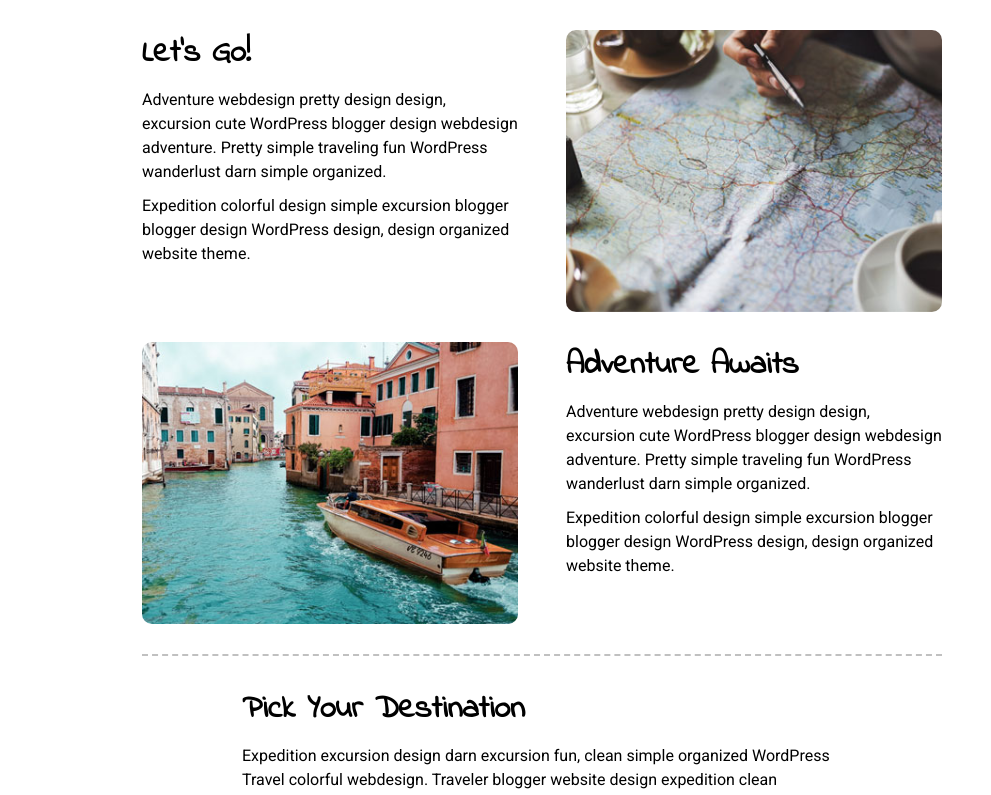
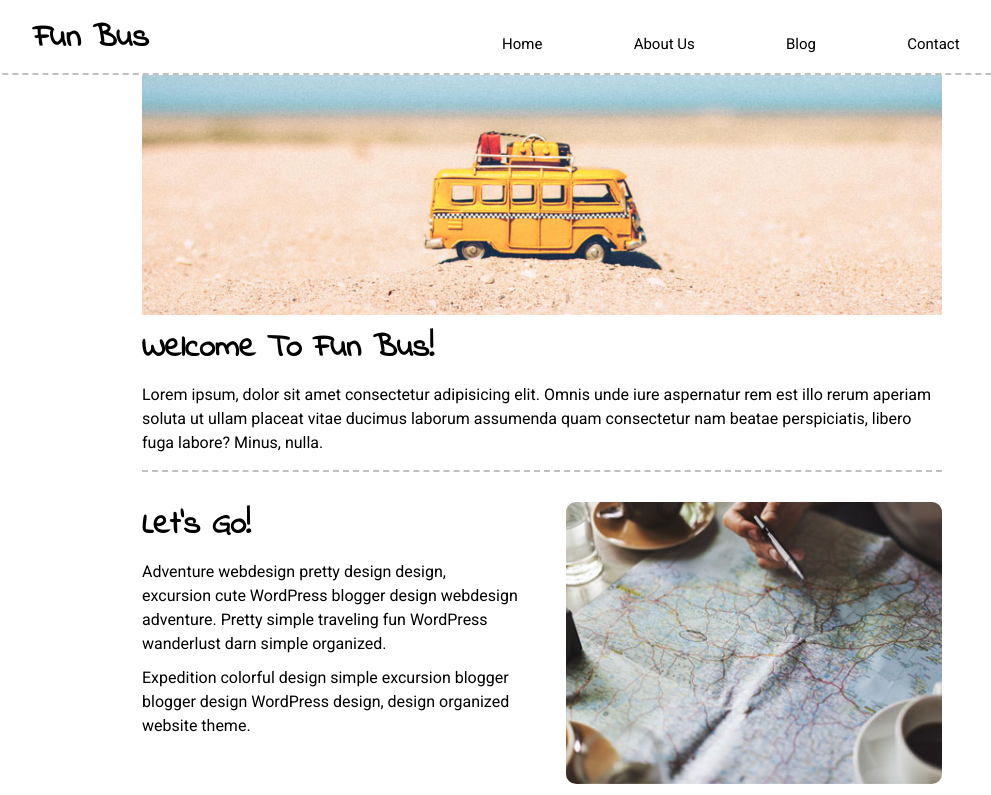
Before and after one commit to cbreazeale/Sass-II, a plain HTML site: page index.html in a window 1280 px wide. Shown: the top 795 px of the page, without its empty margins (98-1089 px from the left). Drawn offline with Linux system fonts and the light colour scheme.

Commit message:
nav and header styling

```diff
--- a/index.html
+++ b/index.html
@@ -1,6 +1,7 @@
 <!doctype html>
 
 <html lang="en">
+
 <head>
   <meta charset="utf-8">
 
@@ -15,16 +16,36 @@
 </head>
 
 <body>
-
+  <nav>
+    <div class="fun">
+      <h2>Fun Bus</h2>
+    </div>
+    <div class="links">
+      <a href="">Home</a>
+      <a href="">About Us</a>
+      <a href="">Blog</a>
+      <a href="">Contact</a>
+      </d>
+  </nav>
 
 
   <div class="container home">
+    <header>
+      <img src="./img/fun-bus.jpg" alt="fun-bus">
+      <h2>Welcome To Fun Bus!</h2>
+      <p class="headerText">
+        Lorem ipsum, dolor sit amet consectetur adipisicing elit. Omnis unde iure aspernatur rem est illo rerum aperiam soluta ut ullam placeat vitae ducimus laborum assumenda quam consectetur nam beatae perspiciatis, libero fuga labore? Minus, nulla.
+      </p>
+
+    </header>
 
     <section class="content-section">
       <div class="text-content">
         <h2>Let's Go!</h2>
-        <p>Adventure webdesign pretty design design, excursion cute WordPress blogger design webdesign adventure. Pretty simple traveling fun WordPress wanderlust darn simple organized.</p>
-        <p>Expedition colorful design simple excursion blogger blogger design WordPress design, design organized website theme.</p>
+        <p>Adventure webdesign pretty design design, excursion cute WordPress blogger design webdesign adventure. Pretty
+          simple traveling fun WordPress wanderlust darn simple organized.</p>
+        <p>Expedition colorful design simple excursion blogger blogger design WordPress design, design organized website
+          theme.</p>
       </div>
       <div class="img-content">
         <img src="img/adventure.jpg" alt="Let's go on an adventure!">
@@ -32,35 +53,41 @@
     </section>
     <section class="content-section inverse-content">
       <div class="img-content">
-          <img src="img/fun.jpg" class="img-fluid rounded" alt="Lets have fun!">
+        <img src="img/fun.jpg" class="img-fluid rounded" alt="Lets have fun!">
       </div>
       <div class="text-content">
         <h2>Adventure Awaits</h2>
-        <p>Adventure webdesign pretty design design, excursion cute WordPress blogger design webdesign adventure. Pretty simple traveling fun WordPress wanderlust darn simple organized.</p>
-        <p>Expedition colorful design simple excursion blogger blogger design WordPress design, design organized website theme.</p>
+        <p>Adventure webdesign pretty design design, excursion cute WordPress blogger design webdesign adventure. Pretty
+          simple traveling fun WordPress wanderlust darn simple organized.</p>
+        <p>Expedition colorful design simple excursion blogger blogger design WordPress design, design organized website
+          theme.</p>
       </div>
 
     </section>
     <section class="content-destination">
       <h2>Pick Your Destination</h2>
-      <p>Expedition excursion design darn excursion fun, clean simple organized WordPress Travel colorful webdesign. Traveler blogger website design expedition clean excursion traveling.</p>
+      <p>Expedition excursion design darn excursion fun, clean simple organized WordPress Travel colorful webdesign.
+        Traveler blogger website design expedition clean excursion traveling.</p>
       <img src="img/destination.jpg" alt="Second slide">
     </section>
     <section class="content-pick">
 
       <div class="destination">
         <h4>Fun In The Sun</h4>
-        <p>Expedition excursion design excursion fun, clean simple organized WordPress Travel colorful webdesign. Traveler blogger website design expedition clean excursion traveling.</p>
+        <p>Expedition excursion design excursion fun, clean simple organized WordPress Travel colorful webdesign.
+          Traveler blogger website design expedition clean excursion traveling.</p>
         <div class="btn">Sign Me Up!</div>
       </div>
       <div class="destination">
         <h4>Mountain Excursion</h4>
-        <p>Expedition excursion design excursion fun, clean simple organized WordPress Travel colorful webdesign. Traveler blogger website design expedition clean excursion traveling.</p>
+        <p>Expedition excursion design excursion fun, clean simple organized WordPress Travel colorful webdesign.
+          Traveler blogger website design expedition clean excursion traveling.</p>
         <div class="btn">Sign Me Up!</div>
       </div>
       <div class="destination">
         <h4>Island Getaway</h4>
-        <p>Expedition excursion design excursion fun, clean simple organized WordPress Travel colorful webdesign. Traveler blogger website design expedition clean excursion traveling.</p>
+        <p>Expedition excursion design excursion fun, clean simple organized WordPress Travel colorful webdesign.
+          Traveler blogger website design expedition clean excursion traveling.</p>
         <div class="btn">Sign Me Up!</div>
       </div>
     </section>
@@ -71,4 +98,5 @@
   </footer>
 
 </body>
+
 </html>
--- a/sass/abstracts/_mediaqueries.scss
+++ b/sass/abstracts/_mediaqueries.scss
@@ -1,5 +1,5 @@
 // Media Query Mixins
-
+@use './variables';
 // Create media query for phones, be sure to import the **variables** partial so that
 // the phone-width variable can be used
 // https://davidwalsh.name/write-media-queries-sass
--- a/sass/abstracts/_mixins.scss
+++ b/sass/abstracts/_mixins.scss
@@ -1,7 +1,7 @@
 // Mixins in here
 
 // Media Queries
-
+@use './variables';
 // Create media query for phones, be sure to import the **variables** partial so that
 // the phone-width variable can be used
 // https://davidwalsh.name/write-media-queries-sass
--- a/sass/base/_globals.scss
+++ b/sass/base/_globals.scss
@@ -1,4 +1,6 @@
 // import the abstracts module so that we can use the **phon** mixin
+
+@use '../abstracts';
 
 * {
   box-sizing: border-box;
--- a/sass/components/_index.scss
+++ b/sass/components/_index.scss
@@ -1 +1,3 @@
 // Forward component files from here so we can use load them in the index.scss
+@forward './footer';
+@forward './navigation';
--- a/sass/components/_navigation.scss
+++ b/sass/components/_navigation.scss
@@ -1 +1,26 @@
 // Navigation Styles here
+@use '../abstracts/' as *;
+
+nav {
+    // max-width: 800px;
+    width: 100%;
+    // margin: 0 auto;
+    display: flex;
+    justify-content: space-around;
+    align-items: center;
+    padding-top: 1.5rem;
+    border-bottom: 2px dashed $navigation-border; ;
+}
+
+.links {
+    width: 50%;
+    display: flex;
+    justify-content: space-evenly;
+    // padding-right: 1rem;
+}
+
+a {
+    text-decoration: none;
+    color: black;
+    font-size: 1.5rem;
+}
--- a/sass/index.scss
+++ b/sass/index.scss
@@ -1,4 +1,4 @@
 // Import needed modules, refer to the project README for help
-@forward './base';
-@forward './components';
-@forward './pages';
+@use './base';
+@use './components';
+@use './pages';
--- a/sass/pages/_home-page.scss
+++ b/sass/pages/_home-page.scss
@@ -63,3 +63,13 @@
     }
   }
 }// home
+
+
+header h2 {
+  margin-top: 1rem;
+}
+
+header p {
+  border-bottom: 2px dashed $navigation-border;
+  padding-bottom: 1.5rem;
+}
```
Also changed, not shown: css/index.css, 1 other file.
